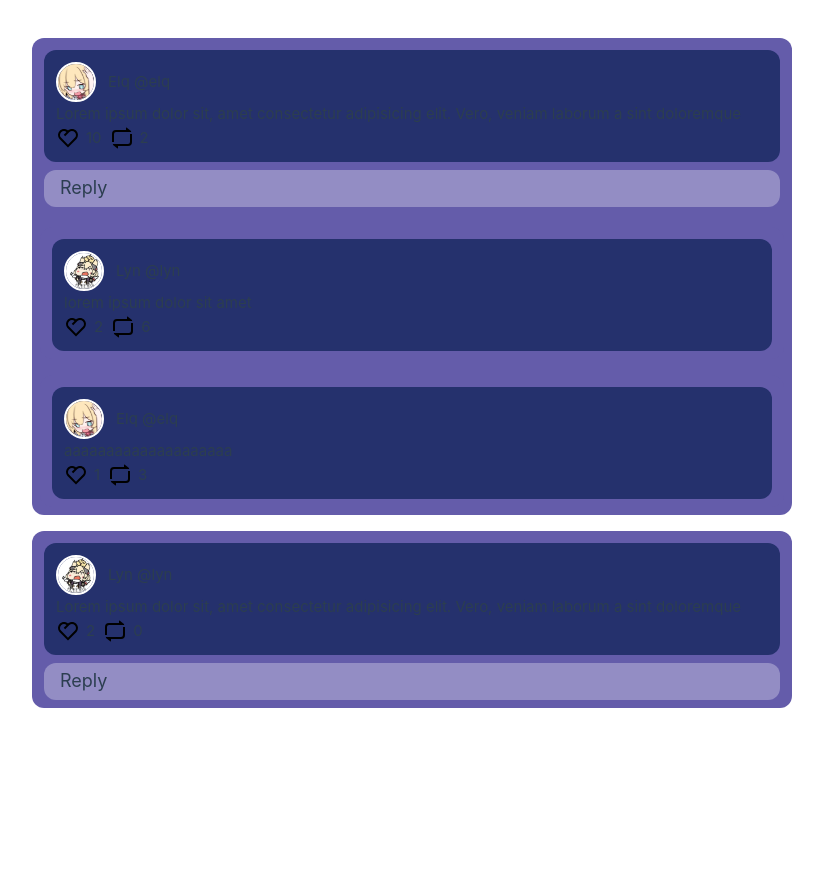
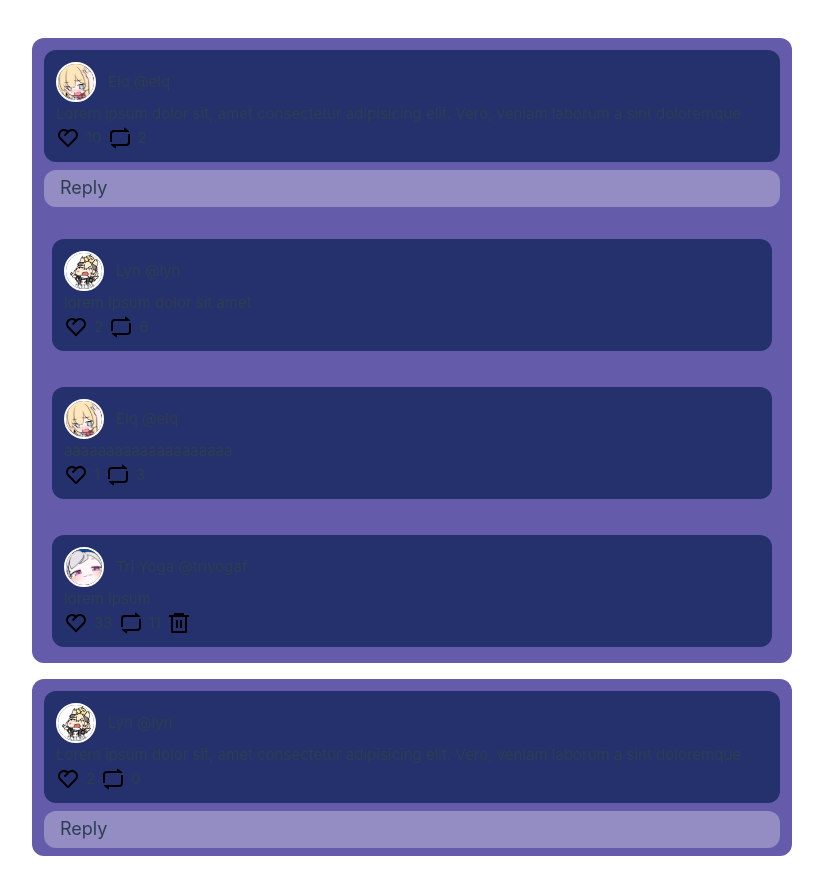
Before and after one commit to TriYogaF/twitter-clone-vue, a Vue app: page / in a window 1280 px wide. Shown: the part 328-1222 px from the top of the page, without its empty margins (228-1051 px from the left). Built offline with nearby package versions, Linux system fonts and the light colour scheme.

Commit message:
change props to Object & add feature delete comment user

```diff
--- a/src/App.vue
+++ b/src/App.vue
@@ -3,7 +3,7 @@
   <div class="main">
     <TweetInput @addInput="addTweet" />
     <h3 class="title">Feeds</h3>
-    <TweetCard v-for="tweet in tweets" v-bind:key="tweet.id" v-on:retweet="retweetCount" v-on:deleteTweet="ondeleteTweet" v-on:like="doLike" @unlike="doUnlike" @reply="addReply" v-bind="tweet" />
+    <TweetCard v-for="item in tweets" v-bind:key="item.id" v-on:retweet="retweetCount" v-on:deleteTweet="ondeleteTweet" v-on:like="doLike" @unlike="doUnlike" @reply="addReply" :item="item" />
   </div>
 </template>
 
@@ -43,7 +43,7 @@ export default {
                 username: "@lyn",
                 avatarUrl: user2,
               },
-              reply: {
+              tweet: {
                 content: "lorem ipsum dolor sit amet",
                 like: 2,
                 retweet: 6,
@@ -56,10 +56,23 @@ export default {
                 username: "@elq",
                 avatarUrl: user1,
               },
-              reply: {
+              tweet: {
                 content: "aaaaaaaaaaaaaaaaaaaa",
                 like: 1,
                 retweet: 3,
+              },
+            },
+            {
+              id: 1.3,
+              user: {
+                fullname: "Tri Yoga",
+                username: "@triyogaf",
+                avatarUrl: gambar,
+              },
+              tweet: {
+                content: "lorem ipsum",
+                like: 33,
+                retweet: 11,
               },
             },
           ],
@@ -117,7 +130,7 @@ export default {
             username: "@triyogaf",
             avatarUrl: gambar,
           },
-          reply: {
+          tweet: {
             content: ele,
             like: 0,
             retweet: 0,
@@ -131,18 +144,10 @@ export default {
     doUnlike(e) {
       console.log(this.tweets.find(({ id }) => id == e).tweet.like--);
     },
-    // doLikeComment(e) {
-    //   console.log(`like comment from parents`);
-    //   console.log(this.findCommentById(e));
-    // },
-    // doUnlikeComment(e) {
-    //   console.log(this.tweets.find(({ id }) => id == e).tweet.like--);
-    // },
     retweetCount(e) {
       this.tweets.find(({ id }) => id == e).tweet.retweet++;
     },
     ondeleteTweet(e) {
-      // this.tweets.filter((item) => item.id !== e);
       this.tweets.splice(
         this.tweets.findIndex((item) => item.id == e),
         1
@@ -150,12 +155,6 @@ export default {
       console.log(e);
       console.log(this.tweets);
     },
-
-    // findCommentById(e) {
-    //   let results = {};
-    //   this.tweets.some((o) => (results = o.id === e ? o : find(o.comments || [], e)));
-    //   return results;
-    // },
   },
   computed: {
     getHighestId() {
@@ -165,19 +164,12 @@ export default {
       return Math.max(...ids) + 1;
     },
   },
-  // mounted() {
-  //   this.$refs.tes1.focus();
-  // },
-  // unmounted() {
-  //   this.$refs.tes1.blur();
-  // },
 };
 </script>
 
 <style>
 .main {
   max-width: 800px;
-  /* background-color: rgba(255, 255, 255, 0.15); */
   justify-content: center;
   margin: auto;
   margin-top: 100px;
--- a/src/components/TweetCard.vue
+++ b/src/components/TweetCard.vue
@@ -3,41 +3,29 @@
     <div class="content">
       <div class="post">
         <div class="post-name">
-          <Avatar :avatar="this.user.avatarUrl" :class="'isSmall'" />
-          <p class="name">{{ this.user.fullname }} {{ this.user.username }}</p>
+          <Avatar :avatar="item.user.avatarUrl" :class="'isSmall'" />
+          <p class="name">{{ item.user.fullname }} {{ item.user.username }}</p>
         </div>
-        <p v-if="tweet">{{ this.tweet.content }}</p>
-        <p v-else-if="reply">{{ this.reply.content }}</p>
+        <p>{{ item.tweet.content }}</p>
         <div class="likeandretweet">
-          <span v-if="tweet" class="iconStyle">
-            <Icon :name="'iconLike'" @like="handleLike" :id="this.id" />
-            {{ this.tweet.like }}
+          <span class="iconStyle">
+            <Icon :name="'iconLike'" @like="handleLike" :id="item.id" />
+            {{ item.tweet.like }}
+            <Icon :name="'retweet'" @retweet="handleRetweet" :id="item.id" />
+            {{ item.tweet.retweet }}
+            <Icon :name="item.user.username" @delete="onDelete" :id="item.id" />
           </span>
-          <span v-else-if="reply" class="iconStyle">
-            <Icon :name="'iconLike'" @likeComment="handleLikeComment" :id="this.id" />
-            {{ this.reply.like }}
-          </span>
-          <span v-if="tweet" class="iconStyle">
-            <Icon :name="'retweet'" @retweet="handleRetweet" :id="this.id" />
-            {{ this.tweet.retweet }}
-          </span>
-          <span v-else-if="reply" class="iconStyle">
-            <Icon :name="'retweet'" @retweet="handleRetweetComment" :id="this.id" />
-            {{ this.reply.retweet }}
-          </span>
-
-          <Icon :name="this.user.username" @delete="onDelete" :id="this.id" />
         </div>
       </div>
     </div>
-    <div v-if="tweet" class="reply">
+    <div v-if="hasComment" class="reply">
       <KeepAlive>
-        <TweetInput ref="input" v-if="showReply" :inputReply="true" :id="this.id" @addInput="addReply" @closeInput="handleShow" />
+        <TweetInput ref="input" v-if="showReply" :inputReply="true" :id="this.item.id" @addInput="addReply" @closeInput="handleShow" />
         <p class="reply-title" v-else @click="handleShow">Reply</p>
       </KeepAlive>
     </div>
     <div v-if="hasComment" class="comment">
-      <TweetCard @likeComment="handleLikeComment" v-for="item in comments" :key="item.id" v-bind="item" />
+      <TweetCard v-for="child in item.comments" :key="child.id" :item="child" @deleteTweetComment="onDeleteComment" />
     </div>
   </div>
 </template>
@@ -46,6 +34,9 @@
 import Avatar from "./Avatar.vue";
 import Icon from "./Icons/Icon.vue";
 export default {
+  mounted() {
+    console.log(this.item.user.username);
+  },
   data() {
     return {
       like: false,
@@ -54,45 +45,64 @@ export default {
     };
   },
   props: {
-    id: Number,
-    user: Object,
-    tweet: Object,
-    comments: Array,
-    reply: Object,
+    item: {
+      type: Object,
+      required: true,
+    },
   },
   components: { Avatar, Icon },
-  emits: ["retweet", "deleteTweet", "like", "unlike", "reply", "close", "likeComment"],
+  emits: ["retweet", "deleteTweet", "like", "unlike", "reply", "close", "likeComment", "deleteTweetComment"],
   methods: {
     handleRetweet() {
-      this.$emit("retweet", this.id);
-    },
-    handleRetweetComment() {
+      if (this.hasComment) {
+        this.$emit("retweet", this.item.id);
+      } else {
         this.reply.retweet++;
+      }
     },
     handleLike() {
+      if (this.hasComment) {
         this.like = !this.like;
         if (this.like) {
-        this.$emit("like", this.id);
+          this.$emit("like", this.item.id);
           console.log(`like tweet`);
         } else if (!this.like) {
-        this.$emit("unlike", this.id);
+          this.$emit("unlike", this.item.id);
           console.log(`disike tweet`);
+        }
+      } else {
+        this.likeDislike = !this.likeDislike;
+        if (this.likeDislike) {
+          console.log(this.item.tweet.like++);
+        } else if (!this.likeDislike) {
+          console.log(this.item.tweet.like--);
+        }
       }
     },
     handleLikeComment() {
       if (this.reply) {
         this.likeDislike = !this.likeDislike;
         if (this.likeDislike) {
-          // this.$emit("likeComment", this.id);
-          console.log(this.reply.like++);
+          console.log(this.child.tweet.like++);
         } else if (!this.likeDislike) {
-          // this.$emit("unlike", this.id);
-          console.log(this.reply.like--);
+          console.log(this.child.tweet.like--);
         }
       }
     },
     onDelete() {
-      this.$emit("deleteTweet", this.id);
+      if (this.hasComment) {
+        this.$emit("deleteTweet", this.item.id);
+        console.log(this.item.id);
+      } else {
+        this.$emit("deleteTweetComment", this.item.id);
+        console.log(this.item.id);
+      }
+    },
+    onDeleteComment(e) {
+      this.item.comments.splice(
+        this.item.comments.findIndex((item) => item.id == e),
+        1
+      );
     },
     addReply(ele, num) {
       console.log(`tes reply ${ele}, ${num}`);
@@ -104,8 +114,8 @@ export default {
   },
   computed: {
     hasComment() {
-      const comments = this.comments;
-      return comments && comments.length > 0;
+      const { comments } = this.item;
+      return comments && comments.length >= 0;
     },
   },
 };
@@ -167,12 +177,10 @@ export default {
   font-size: large;
   background-color: rgba(255, 255, 255, 0.3);
   border-radius: 12px;
-  /* border: 1px solid black; */
 }
 
 .iconStyle {
   display: flex;
-  /* align-items: center; */
   gap: 6px;
 }
 </style>
--- a/src/components/TweetInput.vue
+++ b/src/components/TweetInput.vue
@@ -1,13 +1,15 @@
 <template>
   <div class="wrap-input">
+    <form ref="form" @submit.prevent="handleSubmit">
       <textarea ref="input" v-model="tweet" name="input" id="input"></textarea>
       <div class="ket" @click="this.tweet.length <= 0 ? $emit('closeInput') : ''">
         <span>{{ this.tweet.length }}/10</span>
         <div class="button-group">
           <button v-if="inputReply" @click="this.tweet.length > 0 ? $emit('closeInput') : ''">Cancel</button>
-        <button :disabled="this.tweet.length > 10 ? true : false" type="submit" @click="handleSubmit">Tweet</button>
+          <button :disabled="this.tweet.length > 10 ? true : false" type="submit">Tweet</button>
         </div>
       </div>
+    </form>
   </div>
 </template>
 
@@ -17,26 +19,20 @@ export default {
     return {
       tweet: "",
       btnDisabled: true,
-      // inputReply: false,
     };
   },
   emits: ["addInput", "closeInput"],
   props: {
     id: Number,
-    // addData: Function,
     inputReply: Boolean,
   },
   methods: {
     handleSubmit() {
       this.$emit("addInput", this.tweet, this.id);
+      this.$emit("closeInput");
+      this.$refs.form.reset();
       this.tweet = "";
     },
-    // handleClose() {
-    //   if (this.tweet.length > 0) {
-    //     this.$emit("cancelButton");
-    //   } else this.$emit("closeInput");
-    //   console.log(this.tweet.length);
-    // },
   },
   mounted() {
     this.$refs.input.focus();
```
Lines whose indentation alone changed are shown as unchanged.
